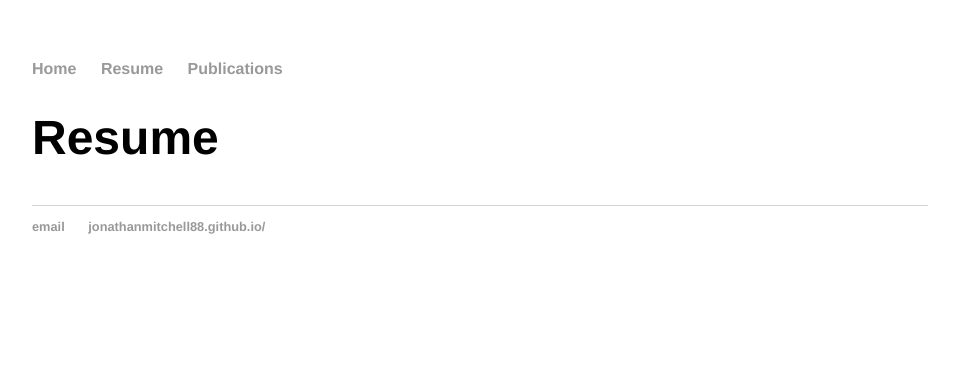
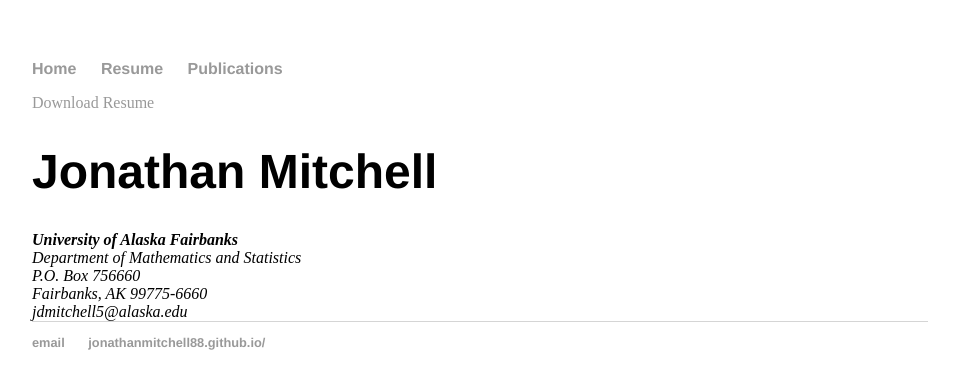
Before and after one commit to jonathanmitchell88/jonathanmitchell88.github.io, a Jekyll site: the page built from resume/index.html, in a window 1280 px wide. Shown: the top 389 px of the page, without its empty margins (160-1119 px from the left). Built offline with Jekyll 4.4.1, drawn with Linux system fonts in a browser that asks for light colours.

Commit message:
Update index.html

```diff
--- a/resume/index.html
+++ b/resume/index.html
@@ -1,11 +1,16 @@
 ---
 layout: default
-title: Resume
+title: Resume of Jonathan Mitchell
 ---
-	<h1>{{ page.title }}</h1>
-	<ul class="posts">
 
-	  {% for post in site.posts %}
-	    <li><span>{{ post.date | date_to_string }}</span> » <a href="{{ post.url }}" title="{{ post.title }}">{{ post.title }}</a></li>
-	  {% endfor %}
-	</ul>
+	<div class="cv">
+		<a href="#" class="download" title="Download Resume as PDF">Download Resume</a>
+					<h1>Jonathan Mitchell</h1>
+					<address>
+					<strong>University of Alaska Fairbanks</strong><br>
+					Department of Mathematics and Statistics<br>
+					P.O. Box 756660<br>
+					Fairbanks, AK 99775-6660<br>
+					<span class="obfuscate">jdmitchell5@alaska.edu</span>
+					</address>
+	</div>
```
